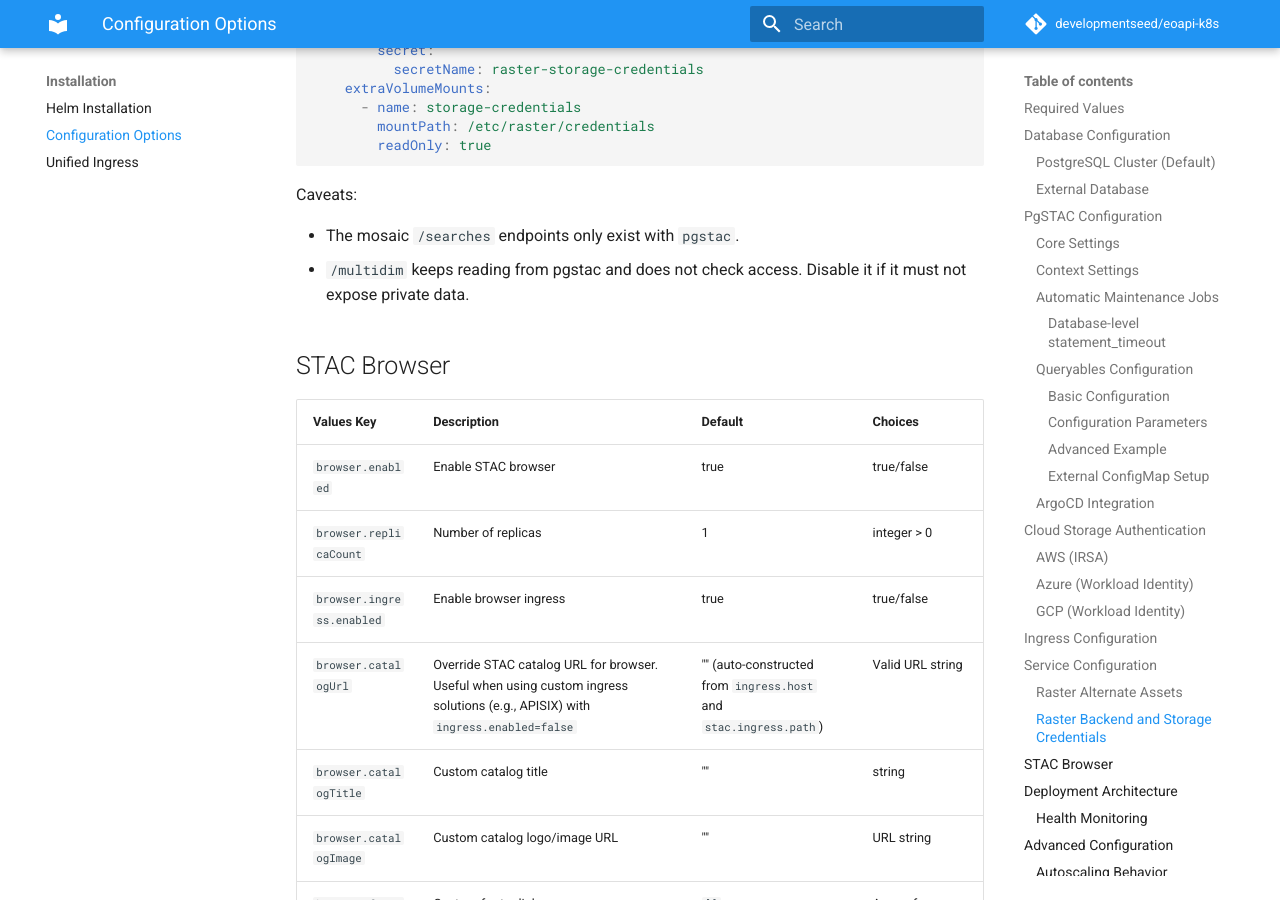
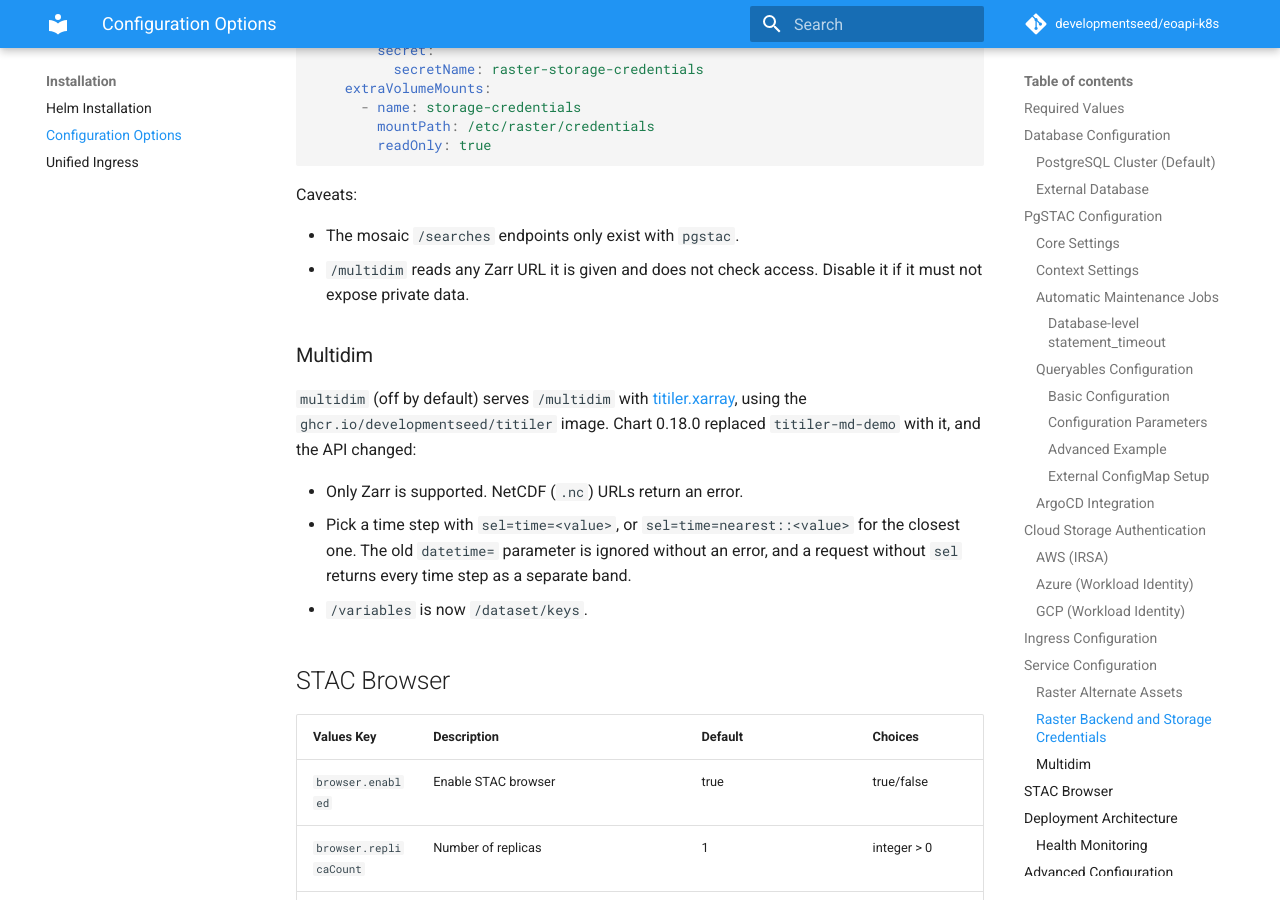
Before and after one commit to developmentseed/eoapi-k8s, an MkDocs documentation site: the page built from docs/configuration.md, in a window 1280 px wide and 900 px high, scrolled down 9362 px. Built offline with MkDocs 1.6.1 and Material for MkDocs 9.7.7, drawn with Linux system fonts in a browser that asks for light colours; comment, search, counter and statistics services are not loaded.

Commit message:
docs: explain the multidim API change after the switch to titiler.xarray (#704)

```diff
--- a/docs/configuration.md
+++ b/docs/configuration.md
@@ -378,7 +378,15 @@ raster:
 Caveats:
 
 - The mosaic `/searches` endpoints only exist with `pgstac`.
-- `/multidim` keeps reading from pgstac and does not check access. Disable it if it must not expose private data.
+- `/multidim` reads any Zarr URL it is given and does not check access. Disable it if it must not expose private data.
+
+### Multidim
+
+`multidim` (off by default) serves `/multidim` with [titiler.xarray](https://github.com/developmentseed/titiler/tree/main/src/titiler/xarray), using the `ghcr.io/developmentseed/titiler` image. Chart 0.18.0 replaced `titiler-md-demo` with it, and the API changed:
+
+- Only Zarr is supported. NetCDF (`.nc`) URLs return an error.
+- Pick a time step with `sel=time=<value>`, or `sel=time=nearest::<value>` for the closest one. The old `datetime=` parameter is ignored without an error, and a request without `sel` returns every time step as a separate band.
+- `/variables` is now `/dataset/keys`.
 
 ## STAC Browser
 
```
